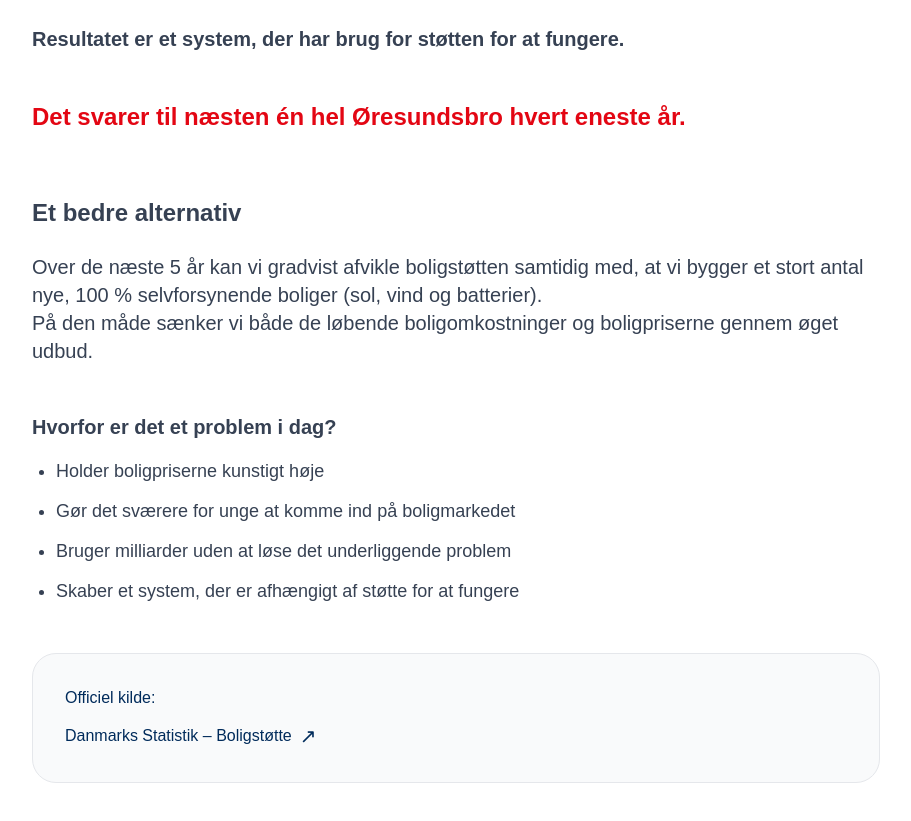
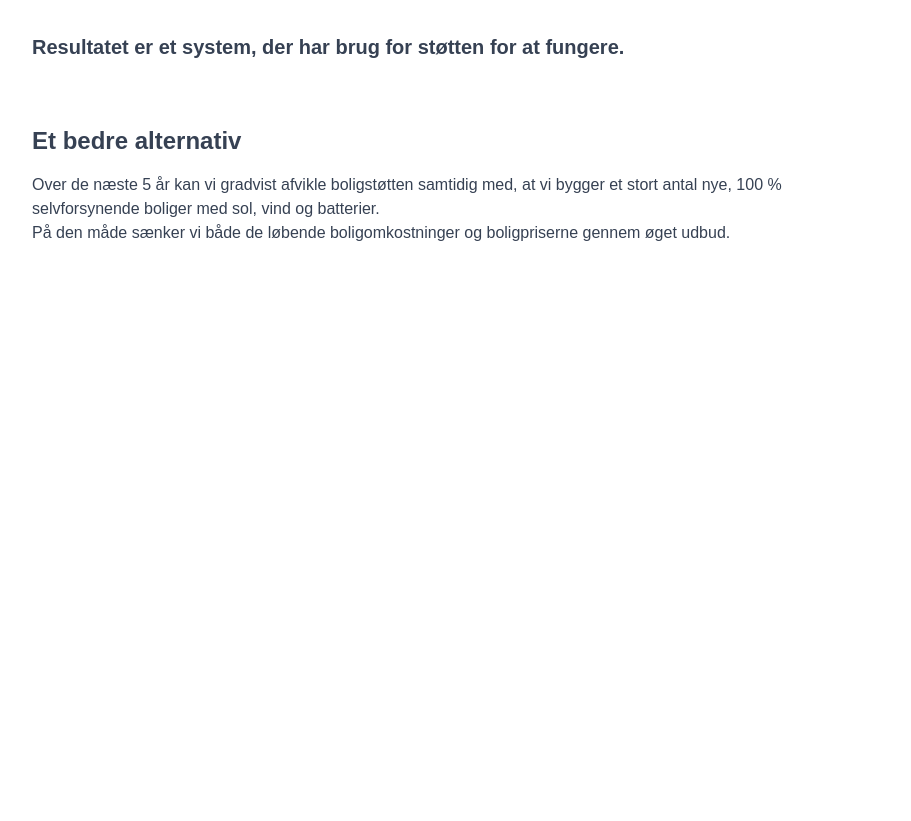
Before and after one commit to synlighed-nu/synlighed-nu-clean, a Next.js app: page /boligstotte in a window 1280 px wide. Shown: the part 507-1328 px from the top of the page, without its empty margins (184-1095 px from the left). After the commit the page ends 832 px from the top, so only its background shows below. Built offline with nearby package versions, Linux system fonts and the light colour scheme.

Commit message:
Update page.tsx

```diff
--- a/app/boligstotte/page.tsx
+++ b/app/boligstotte/page.tsx
@@ -1,7 +1,8 @@
 'use client';
 
+import React from 'react';
+import dynamic from 'next/dynamic';
 import Nav from '../components/common/_Nav';
-import dynamic from 'next/dynamic';
 
 const SpeakerButton = dynamic(
   () => import('../components/common/_SpeakerButton'),
@@ -10,94 +11,54 @@ const SpeakerButton = dynamic(
 
 export default function BoligstottePage() {
   const pageText = `
-    Vi bruger 18 milliarder kroner om året. Men vi løser ikke problemet.
-    592.000 husstande modtager støtte. Det hjælper mange i dag.
-    Men holder samtidig priserne oppe.
-    Så vi gør noget mærkeligt: Vi betaler for høje priser. Og derefter betaler vi for at kompensere for dem.
-    Resultatet er et system, der har brug for støtten for at fungere.
-    Det svarer til næsten én hel Øresundsbro hvert eneste år.
+Vi bruger 18 milliarder kroner om året.
+Men vi løser ikke problemet.
 
-    Et bedre alternativ:
-    Over de næste 5 år kan vi gradvist afvikle boligstøtten samtidig med, at vi bygger et stort antal nye, 100 % selvforsynende boliger med sol, vind og batterier.
-    På den måde sænker vi både de løbende boligomkostninger og boligpriserne gennem øget udbud.
-  `;
+592.000 husstande modtager støtte.
+Det hjælper mange i dag.
+Men holder samtidig priserne oppe.
+
+Så vi gør noget mærkeligt:
+Vi betaler for høje priser.
+Og derefter betaler vi for at kompensere for dem.
+
+Resultatet er et system, der har brug for støtten for at fungere.
+
+Et bedre alternativ:
+Over de næste 5 år kan vi gradvist afvikle boligstøtten samtidig med, at vi bygger et stort antal nye, 100 % selvforsynende boliger med sol, vind og batterier.
+På den måde sænker vi både de løbende boligomkostninger og boligpriserne gennem øget udbud.
+  `.trim();
 
   return (
     <div className="min-h-screen bg-white text-[#002B5B]">
       <Nav simple />
 
       <div className="max-w-4xl mx-auto px-6 pt-28 pb-20">
-
-        <div className="flex items-center justify-between mb-6">
+        <div className="flex items-center justify-between mb-8">
           <h1 className="text-5xl font-bold tracking-tighter">Boligstøtte</h1>
           <SpeakerButton
             text={pageText}
-            endingAxiomIndex={2}
+            endingAxiomIndex={2}   // ← prøver Axiom nr. 3 (tæller fra 0)
           />
         </div>
 
         <div className="prose prose-lg max-w-none text-gray-700">
-          <p className="text-2xl font-medium">
-            Vi bruger 18 milliarder kroner om året.
-          </p>
-          <p className="text-2xl font-medium">
-            Men vi løser ikke problemet.
-          </p>
+          <p className="text-2xl font-medium">Vi bruger 18 milliarder kroner om året.</p>
+          <p className="text-2xl font-medium">Men vi løser ikke problemet.</p>
 
-          <p className="text-xl mt-8">
-            592.000 husstande modtager støtte.
-          </p>
-          <p className="text-xl">
-            Det hjælper mange i dag.
-          </p>
-          <p className="text-xl font-semibold text-[#E30613]">
-            Men holder samtidig priserne oppe.
-          </p>
+          <p className="text-xl mt-8">592.000 husstande modtager støtte.</p>
+          <p className="text-xl">Det hjælper mange i dag.</p>
+          <p className="text-xl font-semibold text-[#E30613]">Men holder samtidig priserne oppe.</p>
 
-          <p className="text-2xl font-medium mt-10">
-            Så vi gør noget mærkeligt:
-          </p>
-          <p className="text-2xl font-medium text-[#E30613]">
-            Vi betaler for høje priser.
-          </p>
-          <p className="text-2xl font-medium text-[#E30613]">
-            Og derefter betaler vi for at kompensere for dem.
-          </p>
+          <p className="text-2xl font-medium mt-10">Så vi gør noget mærkeligt:</p>
+          <p className="text-2xl font-medium text-[#E30613]">Vi betaler for høje priser.</p>
+          <p className="text-2xl font-medium text-[#E30613]">Og derefter betaler vi for at kompensere for dem.</p>
 
-          <p className="text-xl font-semibold mt-8">
-            Resultatet er et system, der har brug for støtten for at fungere.
-          </p>
+          <p className="text-xl font-semibold mt-8">Resultatet er et system, der har brug for støtten for at fungere.</p>
 
-          <p className="mt-12 text-2xl font-semibold text-[#E30613]">
-            Det svarer til næsten én hel Øresundsbro hvert eneste år.
-          </p>
-
-          <h3 className="text-2xl font-semibold mt-16 mb-6">Et bedre alternativ</h3>
-          <p className="text-xl">
-            Over de næste 5 år kan vi gradvist afvikle boligstøtten samtidig med, at vi bygger et stort antal nye, 100 % selvforsynende boliger (sol, vind og batterier).
-          </p>
-          <p className="text-xl">
-            På den måde sænker vi både de løbende boligomkostninger og boligpriserne gennem øget udbud.
-          </p>
-
-          <h3 className="text-xl font-semibold mt-12 mb-4">Hvorfor er det et problem i dag?</h3>
-          <ul className="list-disc pl-6 space-y-3 text-lg">
-            <li>Holder boligpriserne kunstigt høje</li>
-            <li>Gør det sværere for unge at komme ind på boligmarkedet</li>
-            <li>Bruger milliarder uden at løse det underliggende problem</li>
-            <li>Skaber et system, der er afhængigt af støtte for at fungere</li>
-          </ul>
-        </div>
-
-        <div className="mt-12 bg-gray-50 border border-gray-200 rounded-3xl p-8">
-          <p className="font-medium text-[#002B5B]">Officiel kilde:</p>
-          <a
-            href="https://www.dst.dk/da/Statistik/emner/sociale-forhold/social-stoette/boligstoette"
-            target="_blank"
-            className="text-[#002B5B] hover:underline flex items-center gap-2 mt-3"
-          >
-            Danmarks Statistik – Boligstøtte <span className="text-xl">↗</span>
-          </a>
+          <h3 className="text-2xl font-semibold mt-16 mb-4">Et bedre alternativ</h3>
+          <p>Over de næste 5 år kan vi gradvist afvikle boligstøtten samtidig med, at vi bygger et stort antal nye, 100 % selvforsynende boliger med sol, vind og batterier.</p>
+          <p>På den måde sænker vi både de løbende boligomkostninger og boligpriserne gennem øget udbud.</p>
         </div>
       </div>
     </div>
```
